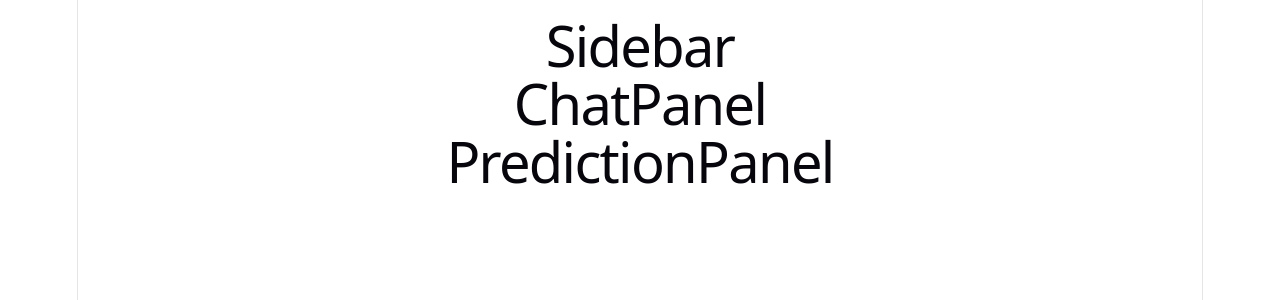
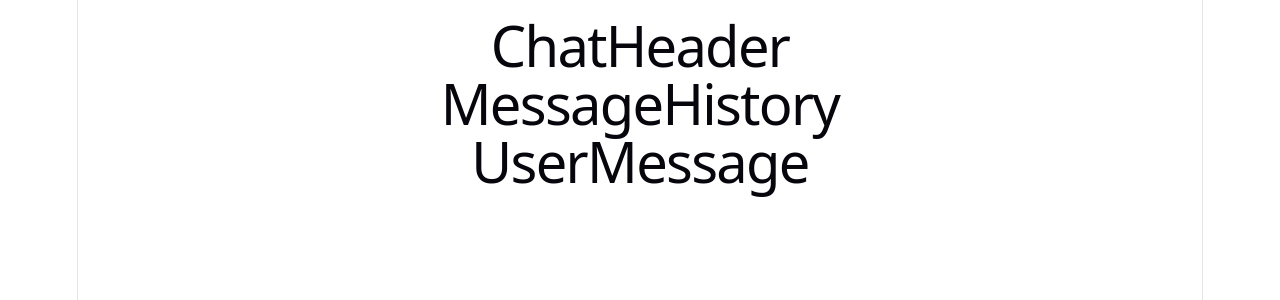
Before and after one commit to ushithila/311-Complaint-Resolution-Speed, a React (Vite) app in the folder my-react-app/: page / in a window 1280 px wide. Shown: the top 300 px of the page. Built offline with nearby package versions, Linux system fonts and the light colour scheme.

Commit message:
Create sub components for chat panel

```diff
--- a/my-react-app/src/App.jsx
+++ b/my-react-app/src/App.jsx
@@ -1,16 +1,12 @@
 import { useState } from 'react'
-import ChatPanel from './components/ChatPanel'
-import SideBar from './components/Sidebar'
+import ChatPanel from './components/chat/ChatPanel'
 import './App.css'
-import PredictionPanel from './components/PredictionPanel'
 
 function App() {
 
   return (
     <div>
-      <SideBar />
       <ChatPanel />
-      <PredictionPanel />
     </div>
   )
 }
--- a/my-react-app/src/components/ChatPanel.jsx
+++ /dev/null
@@ -1,8 +0,0 @@
-// main chat feature
-function ChatPanel(){
-  return (
-    <h1> ChatPanel </h1>
-  )
-}
-
-export default ChatPanel
--- /dev/null
+++ b/my-react-app/src/components/chat/ChatHeader.jsx
@@ -0,0 +1,9 @@
+import { useState } from "react"
+
+function ChatHeader (){
+  return (
+    <h1> ChatHeader </h1>
+  )
+}
+
+export default ChatHeader
--- /dev/null
+++ b/my-react-app/src/components/chat/ChatPanel.jsx
@@ -0,0 +1,17 @@
+// main chat feature
+import { useState } from "react"
+import ChatHeader from "./ChatHeader"
+import MessageHistory from "./MessageHistory"
+import UserMessage from "./UserMessage"
+
+function ChatPanel(){
+  return (
+    <>
+    <ChatHeader />
+    <MessageHistory />
+    <UserMessage />
+    </>
+  )
+}
+
+export default ChatPanel
--- /dev/null
+++ b/my-react-app/src/components/chat/MessageHistory.jsx
@@ -0,0 +1,9 @@
+import { useState } from "react"
+
+function MessageHistory (){
+  return (
+    <h1> MessageHistory </h1>
+  )
+}
+
+export default MessageHistory
--- /dev/null
+++ b/my-react-app/src/components/chat/UserMessage.jsx
@@ -0,0 +1,9 @@
+import { useState } from "react"
+
+function UserMessage (){
+  return (
+    <h1> UserMessage </h1>
+  )
+}
+
+export default UserMessage
```
